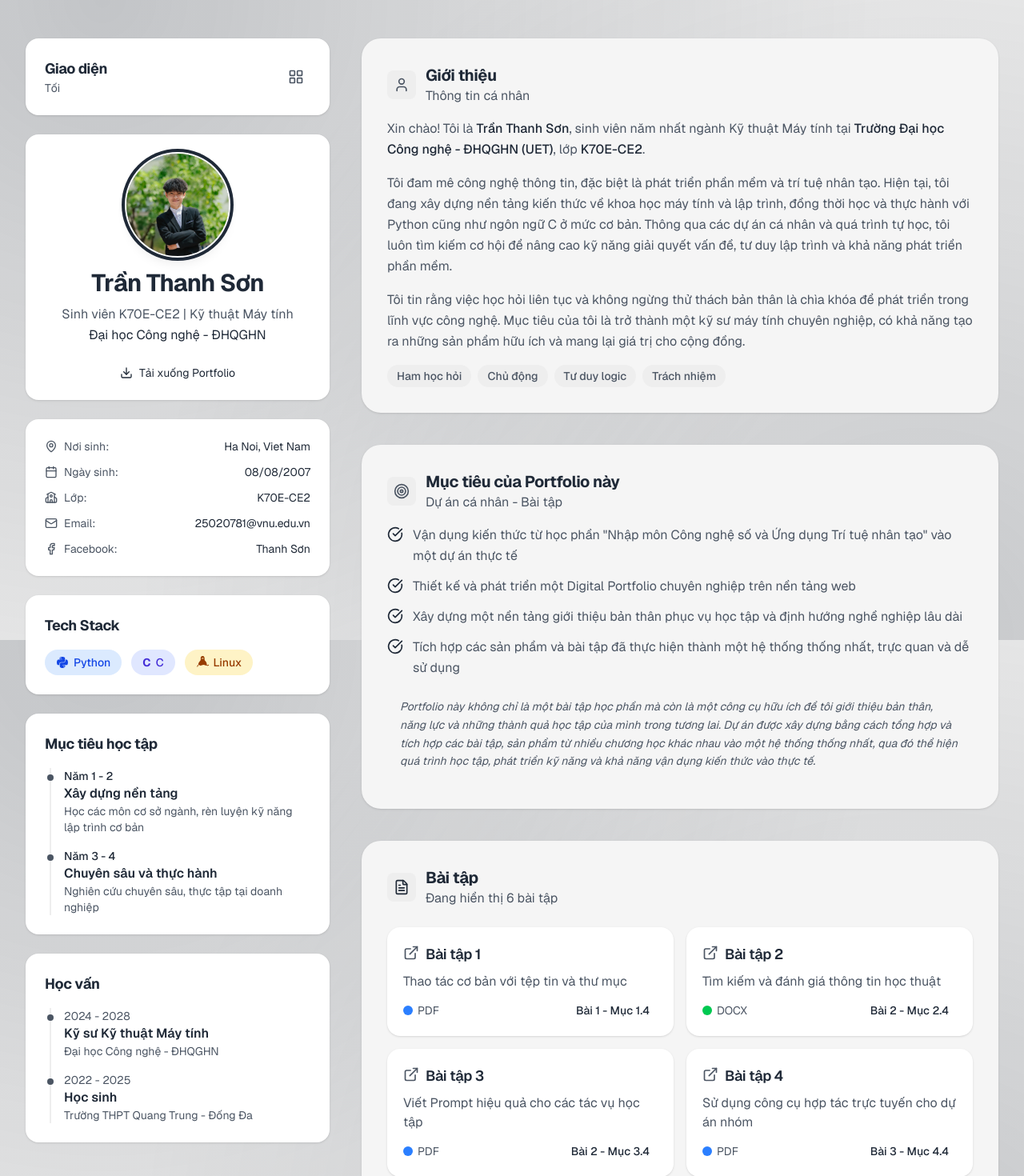
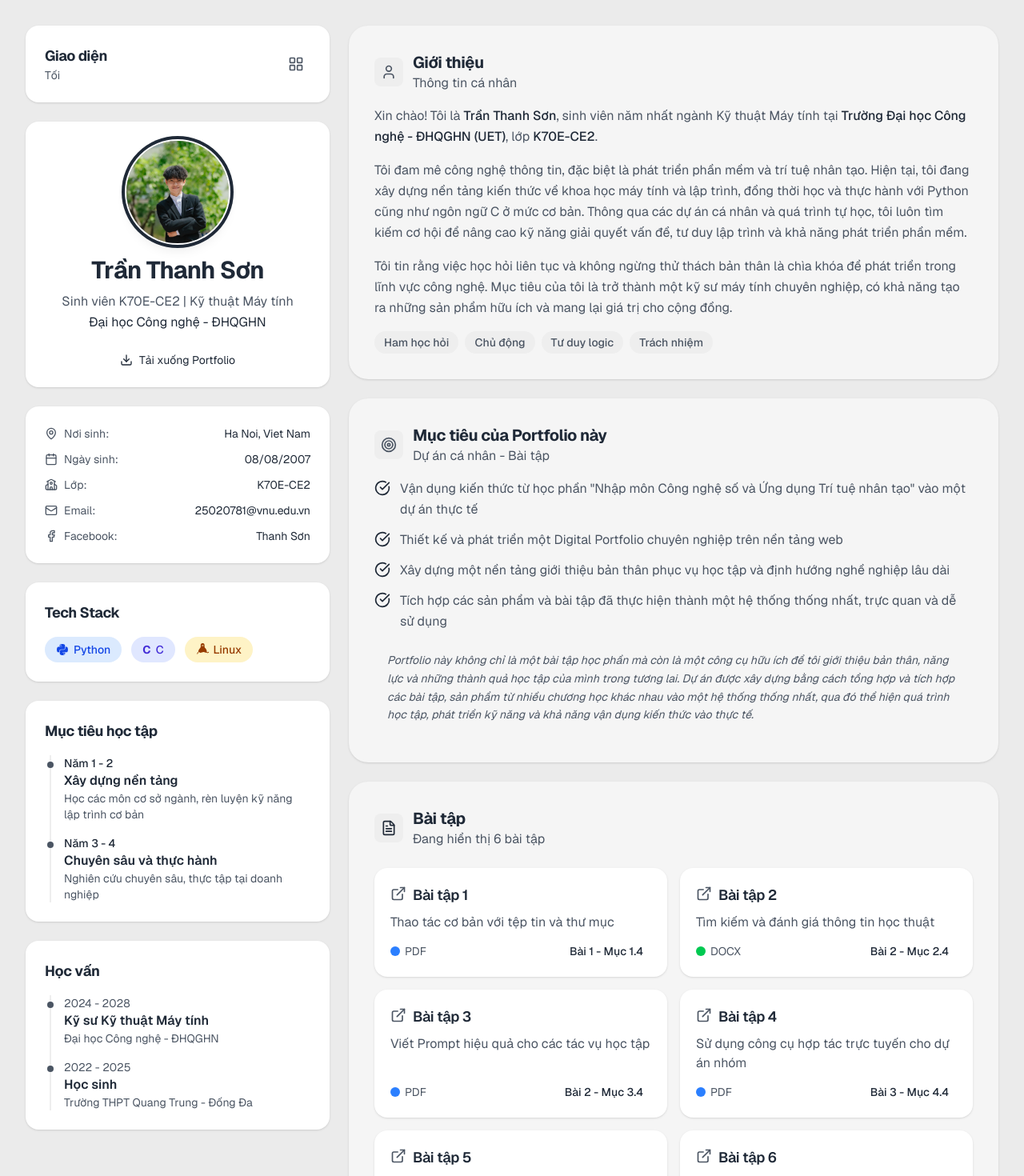
Before and after one commit to paint827/VNU_Final_Portfolio, a Next.js app: page / in a window 1280 px wide. Shown: the top 1470 px of the page at 80% size. Built offline with nearby package versions, Linux system fonts and the light colour scheme.

Commit message:
Add files via upload

```diff
--- a/app/page.tsx
+++ b/app/page.tsx
@@ -11,27 +11,23 @@
 
 export default function Page() {
   return (
-    <div className="min-h-screen flex flex-col">
-      <main className="flex-1 py-8 md:py-12 px-4 md:px-8">
+    <div className="min-h-screen bg-background flex flex-col">
+      <main className="flex-1 py-8 px-4 md:px-8">
         <div className="mx-auto max-w-7xl">
-          <div className="flex flex-col lg:flex-row gap-8 lg:gap-10">
-
+          <div className="flex flex-col lg:flex-row gap-6">
             <aside className="w-full lg:w-[380px] flex-shrink-0 space-y-6">
-              <div className="animate-fade-in-up"><ThemeCard /></div>
-              <div className="animate-fade-in-up animation-delay-100"><ProfileCard /></div>
-              <div className="animate-fade-in-up animation-delay-200"><InfoCard /></div>
-              <div className="animate-fade-in-up animation-delay-300"><TechStackCard /></div>
-              <div className="animate-fade-in-up animation-delay-400"><ObjectivesCard /></div>
-              <div className="animate-fade-in-up animation-delay-500"><EducationCard /></div>
+              <ThemeCard />
+              <ProfileCard />
+              <InfoCard />
+              <TechStackCard />
+              <ObjectivesCard />
+              <EducationCard />
             </aside>
-
-            {/* Main Content (Cột nội dung chính bên phải) */}
-            <section className="flex-1 min-w-0 space-y-8 lg:space-y-10 pt-2 lg:pt-0">
-              <div className="animate-fade-in-up animation-delay-200"><AboutSection /></div>
-              <div className="animate-fade-in-up animation-delay-300"><PortfolioGoalsSection /></div>
-              <div className="animate-fade-in-up animation-delay-400"><ExercisesSection /></div>
+            <section className="flex-1 min-w-0 space-y-6">
+              <AboutSection />
+              <PortfolioGoalsSection />
+              <ExercisesSection />
             </section>
-
           </div>
         </div>
       </main>
```
